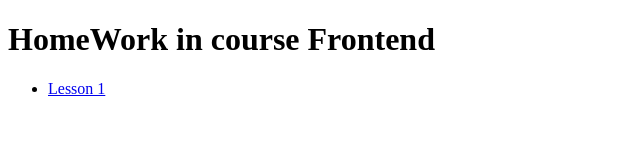
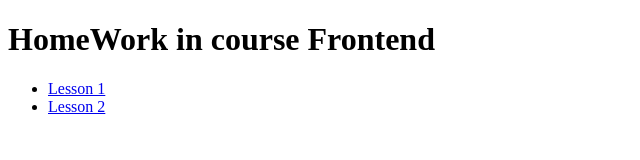
Before and after one commit to MaRkoEvHen/hillel_frontend, a plain HTML site: page index.html in a window 1280 px wide. Shown: the full height of the page, 0-640 px from the left. Drawn offline with Linux system fonts and the light colour scheme.

Commit message:
second hw

```diff
--- a/index.html
+++ b/index.html
@@ -9,6 +9,7 @@
     <h1>HomeWork in course Frontend</h1>
     <ul>
         <li><a href="./hw1/index.html">Lesson 1</a></li>
+        <li><a href="./hw2/index.html">Lesson 2</a></li>
     </ul>
 </body>
 </html>
```
